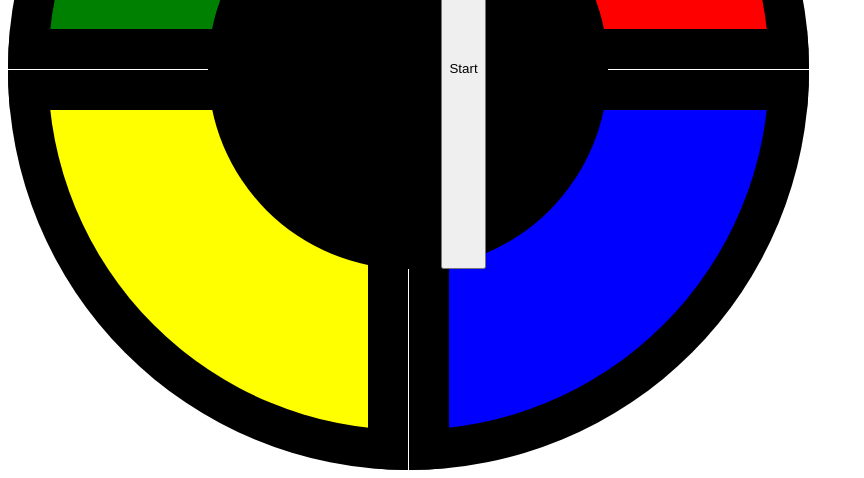
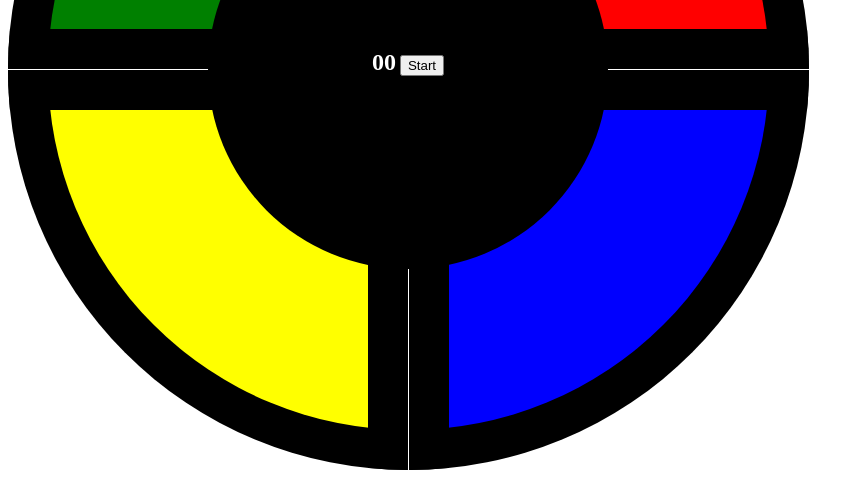
Before and after one commit to mckelveygreg/SimonGame, a plain HTML site: page index.html in a window 1280 px wide. Shown: the part 411-889 px from the top of the page, without its empty margins (0-864 px from the left). Drawn offline with Linux system fonts and the light colour scheme.

Commit message:
Center settings text

```diff
--- a/style.css
+++ b/style.css
@@ -58,8 +58,16 @@
     height: 400px;
     z-index: 3;
     color: white;
-    display: flex;
     justify-content: center;
+    text-align: center;
+}
+
+#settings h1 {
+    font-size: 4rem;
+}
+#counter {
+    display: inline-block;
+
 }
 
 #start {
```
